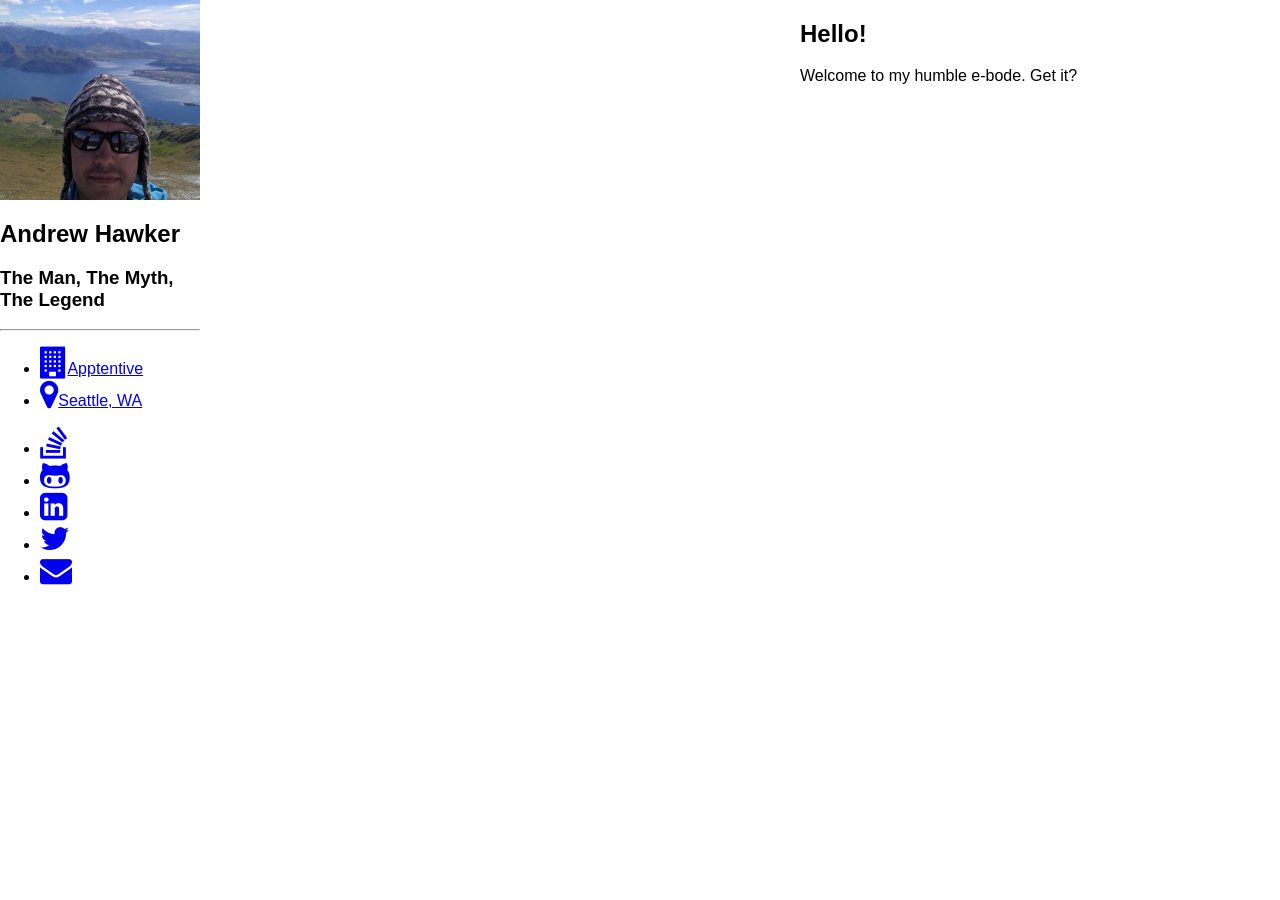
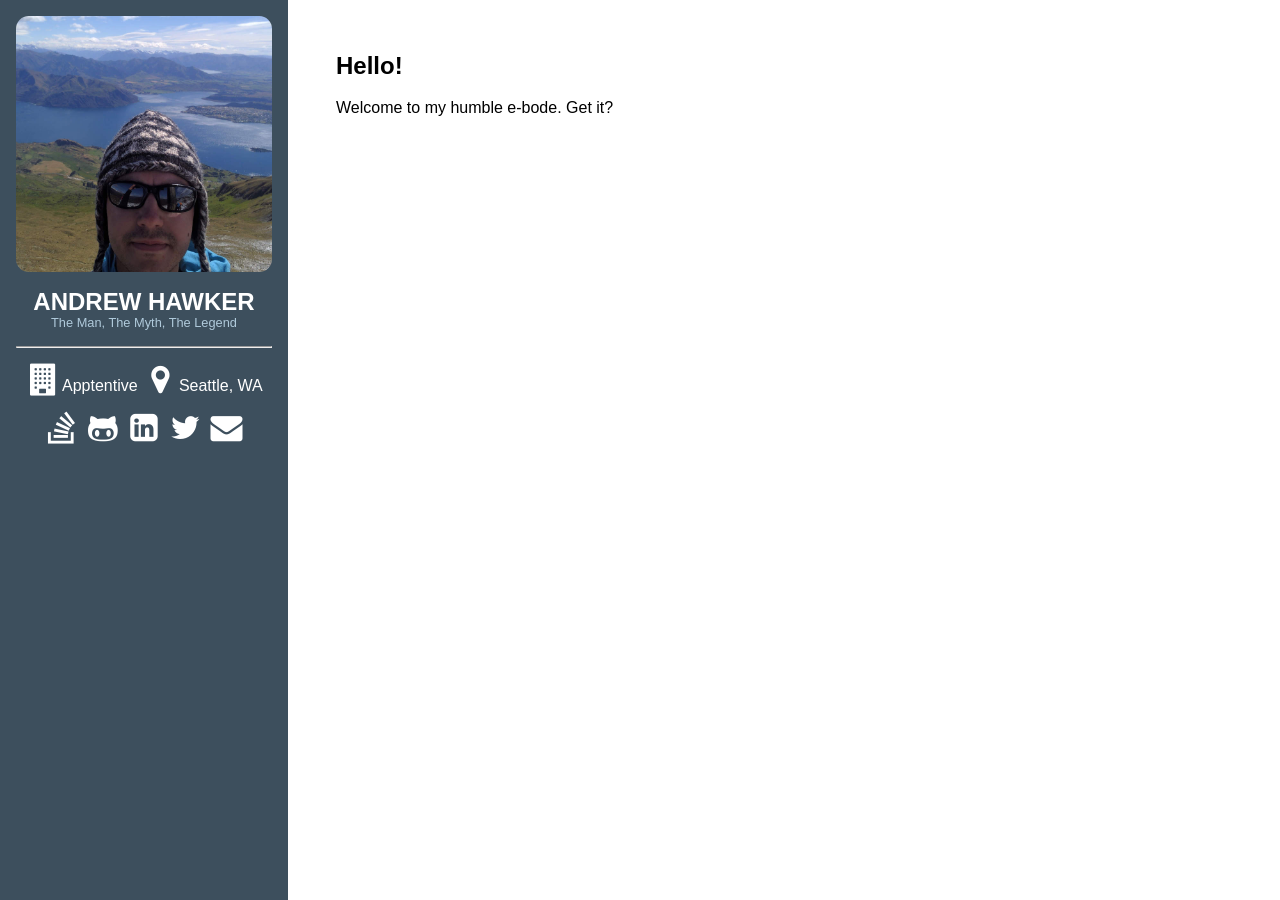
Before and after one commit to ahawker/personal-site, a Jekyll site: the page built from index.md, in a window 1280 px wide. Built offline with Jekyll 4.4.1, drawn with Linux system fonts in a browser that asks for light colours; nearby versions of some CDN libraries.

Commit message:
WIP - Moving from CSS to SASS.

```diff
--- a/_config.yml
+++ b/_config.yml
@@ -6,6 +6,9 @@ baseurl: ""
 url: andrew.hawker.io
 twitter_username: rekwah
 github_username:  ahawker
+
+sass:
+  style: compressed
 
 markdown: kramdown
 gems:
--- /dev/null
+++ b/_sass/_base.scss
@@ -0,0 +1,16 @@
+* {
+  @include box-sizing-border-box;
+}
+
+a {
+  text-decoration: none;
+  color: $link-color;
+}
+
+h3 {
+  font-weight: 100;
+}
+
+html, body {
+  height: 100%;
+}
--- /dev/null
+++ b/_sass/_colors.scss
@@ -0,0 +1,30 @@
+// Base
+$link-color: #3d92c9 !default;
+
+// Header
+$header-bg-color: #3d4f5d !default;
+$header-color: #ffffff !default;
+$header-tagline-color: #b0cadb !default;
+
+// Footer
+$footer-bg-color: $header-bg-color !default;
+
+// Social
+$social-color: #ffffff !default;
+$social-stack-overflow-color: #FF9900 !default;
+$social-github-color: #151013 !default;
+$social-twitter-color: #00aced !default;
+$social-linkedin-color: #0073a4 !default;
+$social-email-color: #808080 !default;
+$social-employer-color: #E51F39 !default;
+$social-location-color: #3cba54 !default;
+
+$social-colors: (
+  stack-overflow: $social-stack-overflow-color,
+  github: $social-github-color,
+  twitter: $social-twitter-color,
+  linkedin: $social-linkedin-color,
+  email: $social-email-color,
+  employer: $social-employer-color,
+  location: $social-location-color
+);
--- /dev/null
+++ b/_sass/_footer.scss
@@ -0,0 +1,14 @@
+.footer {
+    max-width: 100%;
+    background: $footer-bg-color;
+}
+
+.footer-content {
+    top: auto;
+    margin: 1em 1em 1em;
+}
+.footer img {
+    margin: 1em auto;
+    width: 100px;
+    height: 30px;
+}
--- /dev/null
+++ b/_sass/_grid.scss
@@ -0,0 +1,9 @@
+.pure-g > div {
+  @include box-sizing-border-box;
+}
+
+.pure-g img {
+  max-width: 100%;
+  height: auto;
+  display: block;
+}
--- /dev/null
+++ b/_sass/_header.scss
@@ -0,0 +1,35 @@
+.header {
+  background: $header-bg-color;
+  color: $header-color;
+}
+
+.header-content {
+  top: auto;
+  margin: 1em 1em 1em;
+}
+
+.header img {
+  border-radius: 5%;
+  margin: 1em auto;
+}
+
+.header h1,
+.header h2,
+.header h3 {
+  text-align: center;
+  margin: 0;
+}
+
+.header h2 {
+  text-transform: uppercase;
+}
+
+.header h3 {
+  font-size: 80%;
+  font-weight: 400;
+  color: $header-tagline-color;
+}
+
+.header hr {
+    margin: 1em auto;
+}
--- /dev/null
+++ b/_sass/_mixins.scss
@@ -0,0 +1,16 @@
+@mixin box-sizing-border-box {
+  -webkit-box-sizing: border-box;
+  -moz-box-sizing: border-box;
+  box-sizing: border-box;
+}
+
+@mixin transition($duration) {
+  -o-transition: $duration;
+  -moz-transition: $duration;
+  -webkit-transition: $duration;
+  transition: $duration;
+}
+
+@mixin social_color($name-to-color-name-map, $name) {
+  color: map-get($social-colors, map-get($name-to-color-name-map, $name));
+}
--- /dev/null
+++ b/_sass/_social.scss
@@ -0,0 +1,66 @@
+$social-icon-names: (
+  fa-stack-overflow,
+  fa-github-alt,
+  fa-twitter,
+  fa-linkedin-square,
+  fa-envelope,
+  fa-building,
+  fa-map-marker
+);
+
+$social-icon-name-to-color-name: (
+  fa-stack-overflow: stack-overflow,
+  fa-github-alt: github,
+  fa-twitter: twitter,
+  fa-linkedin-square: linkedin,
+  fa-envelope: email,
+  fa-building: employer,
+  fa-map-marker: location
+);
+
+$social-icon-containers: (
+  employer,
+  location
+);
+
+$social-icon-container-name-to-color-name: (
+  employer: employer,
+  location: location
+);
+
+.social-icons {
+  margin: 1em auto;
+}
+
+.social-icons ul {
+  text-align: center;
+  padding: 0;
+  margin: auto 0;
+}
+
+.social-icons li {
+  display: inline-block;
+}
+
+.social-icons a {
+  color: $social-color;
+  text-decoration: none;
+}
+
+.social-icon {
+  @include transition(.4s);
+  border-radius: 10px;
+  width: 1.15em;
+}
+
+@each $name in $social-icon-names {
+  .#{$name}:hover {
+    @include social_color($social-icon-name-to-color-name, $name);
+  }
+}
+
+@each $name in $social-icon-containers {
+  .#{$name}:hover i {
+    @include social_color($social-icon-container-name-to-color-name, $name);
+  }
+}
--- /dev/null
+++ b/_sass/site.scss
@@ -0,0 +1,7 @@
+@import "mixins";
+@import "colors";
+
+@import "base";
+@import "grid";
+@import "header";
+@import "social";
--- a/assets/styles/site.scss
+++ b/assets/styles/site.scss
@@ -1,31 +1,8 @@
-* {
-    -webkit-box-sizing: border-box;
-    -moz-box-sizing: border-box;
-    box-sizing: border-box;
-}
+---
+# Front Matter so .scss file is picked up by Jekyll.
+---
 
-.pure-g > div {
-    -webkit-box-sizing: border-box;
-    -moz-box-sizing: border-box;
-    box-sizing: border-box;
-    }
-
-.l-box {
-    padding: 10em;
-}
-
-a {
-    text-decoration: none;
-    color: rgb(61, 146, 201);
-}
-
-h3 {
-    font-weight: 100;
-}
-
-html, body {
-    height: 100%;
-}
+@import "site";
 
 #layout {
     padding: 0;
@@ -33,58 +10,6 @@ html, body {
 
 .reading, .writing {
     padding: 1em;
-}
-
-
-.footer {
-    max-width: 100%;
-    background: rgb(61, 79, 93);
-}
-
-.footer-content {
-    top: auto;
-    margin: 1em 1em 1em;
-}
-.footer img {
-    margin: 1em auto;
-    width: 100px;
-    height: 30px;
-}
-
-.header {
-    background: rgb(61, 79, 93);
-    color: #ffffff;
-}
-
-.header-content {
-    top: auto;
-    margin: 1em 1em 1em;
-}
-
-.header img {
-    border-radius: 5%;
-    margin: 1em auto;
-}
-
-.header h1,
-.header h2,
-.header h3 {
-    text-align: center;
-    margin: 0;
-}
-
-.header h2 {
-    text-transform: uppercase;
-}
-
-.header h3 {
-    font-size: 80%;
-    font-weight: 400;
-    color: rgb(176, 202, 219);
-}
-
-.header hr {
-    margin: 1em auto;
 }
 
 .details ul {
@@ -98,62 +23,6 @@ html, body {
 }
 .details a {
     color: #ffffff;
-}
-
-.social-icons {
-    margin: 1em auto;
-}
-
-.social-icons ul {
-    text-align: center;
-    padding: 0;
-    margin: auto 0;
-}
-
-.social-icons li {
-    display: inline-block;
-}
-
-.social-icons a {
-    color: #ffffff;
-    text-decoration: none;
-}
-
-.social-icon {
-    border-radius: 10px;
-    width: 1.15em;
-    -o-transition: .4s;
-    -moz-transition: .4s;
-    -webkit-transition: .4s;
-    transition: .4s;
-}
-
-.fa-stack-overflow:hover {
-    color: #FF9900;
-}
-
-.fa-github-alt:hover {
-    color: #151013;
-}
-
-.fa-twitter:hover {
-    color: #00aced;
-}
-
-.fa-linkedin-square:hover {
-    color: #0073a4;
-}
-
-.fa-envelope:hover {
-    color: #808080;
-}
-
-.employer:hover i, .fa-building:hover {
-    color: #E51F39;
-}
-
-.location:hover i, .fa-map-marker:hover {
-    color: #3cba54;
 }
 
 .content-subhead {
@@ -197,9 +66,11 @@ html, body {
     float: left;
     margin-left: 0.1em;
 }
+
 .post-date {
     float: right;
 }
+
 .post-excerpt {
     font-family: Georgia, "Cambria", serif;
     color: #444;
```
